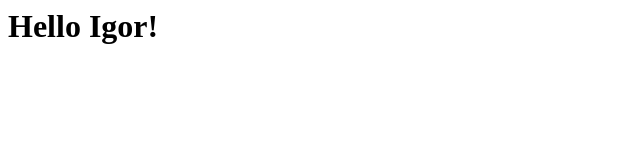
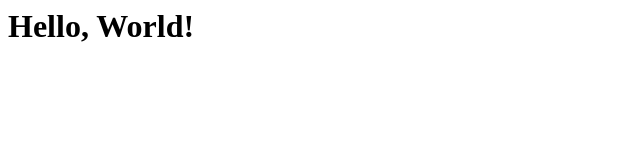
Before and after one commit to Inearth/my_first, a plain HTML site: page hello.html in a window 1280 px wide. Shown: the whole page, without its empty margins (0-640 px from the left). Drawn offline with Linux system fonts and the light colour scheme.

Commit message:
Added standard HTML page tags

```diff
--- a/hello.html
+++ b/hello.html
@@ -1 +1,5 @@
-<h1>Hello Igor!</h1>
+<html>
+  <body>
+    <h1>Hello, World!</h1>
+  </body>
+</html>
```
